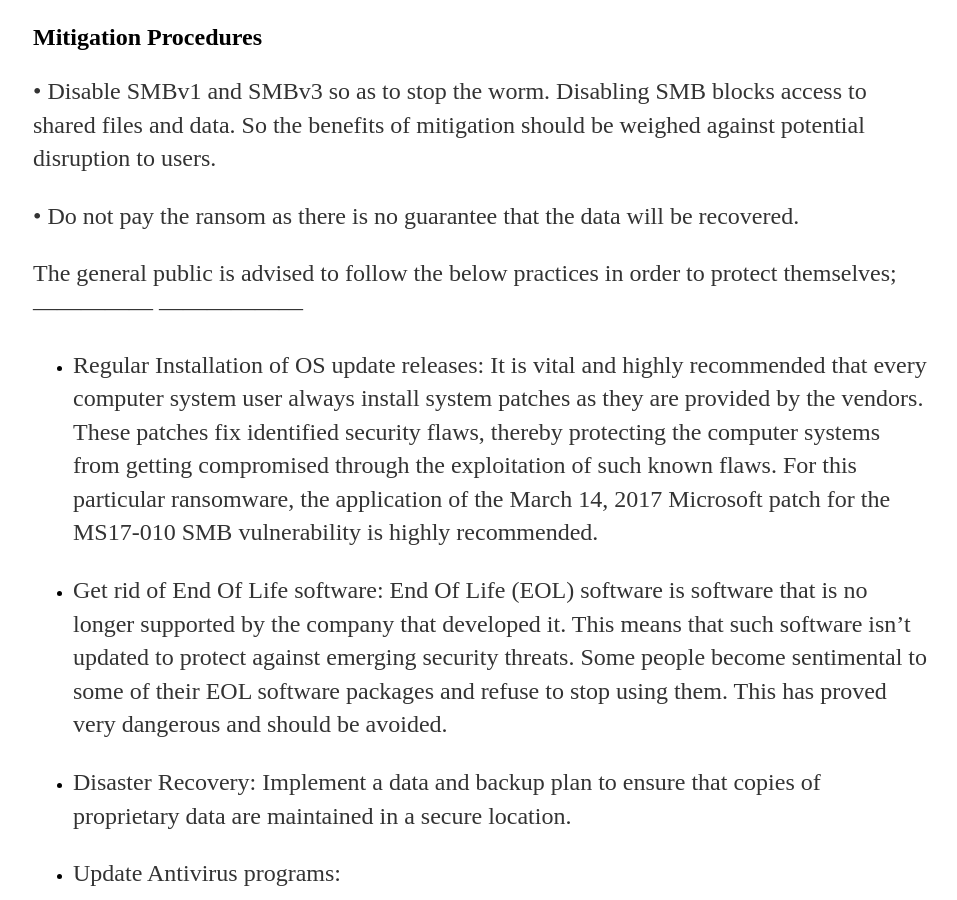
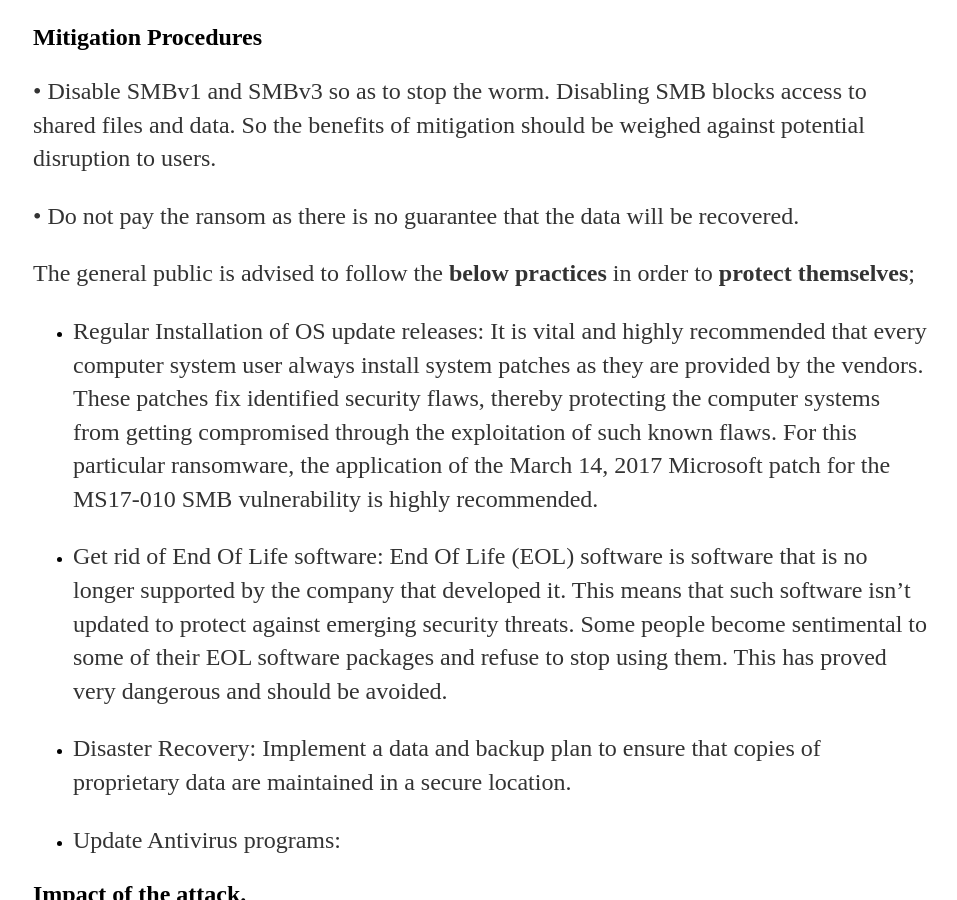
Before and after one commit to matsiko/matsiko.github.io, a Jekyll site: the page built from _posts/2017-05-27-hacking-ethics.md, in a window 1280 px wide and 900 px high, scrolled down 2111 px. Shown: the whole window, without its empty margins (159-1116 px from the left). Built offline with Jekyll 4.4.1, drawn with Linux system fonts in a browser that asks for light colours; our own code applies the rules of GitHub Pages for plain Markdown files.

```diff
--- a/_posts/2017-05-27-hacking-ethics.md
+++ b/_posts/2017-05-27-hacking-ethics.md
@@ -42,8 +42,8 @@ Mitigation Procedures
 
 •	Do not pay the ransom as there is no guarantee that the data will be recovered.
 
-The general public is advised to follow the below practices in order to protect themselves;
-                                            ---------------                            ------------------
+The general public is advised to follow the **below practices** in order to **protect themselves**;
+
 + Regular Installation of OS update releases: It is vital and highly recommended that every computer system user always install system patches as they are provided by the vendors. These patches fix identified security flaws, thereby protecting the computer systems from getting compromised through the exploitation of such known flaws. For this particular ransomware, the application of the March 14, 2017 Microsoft patch for the MS17-010 SMB vulnerability is highly recommended.
 
 + Get rid of End Of Life software: End Of Life (EOL) software is software that is no longer supported by the company that developed it. This means that such software isn’t updated to protect against emerging security threats. Some people become sentimental to some of their EOL software packages and refuse to stop using them. This has proved very dangerous and should be avoided.
```
